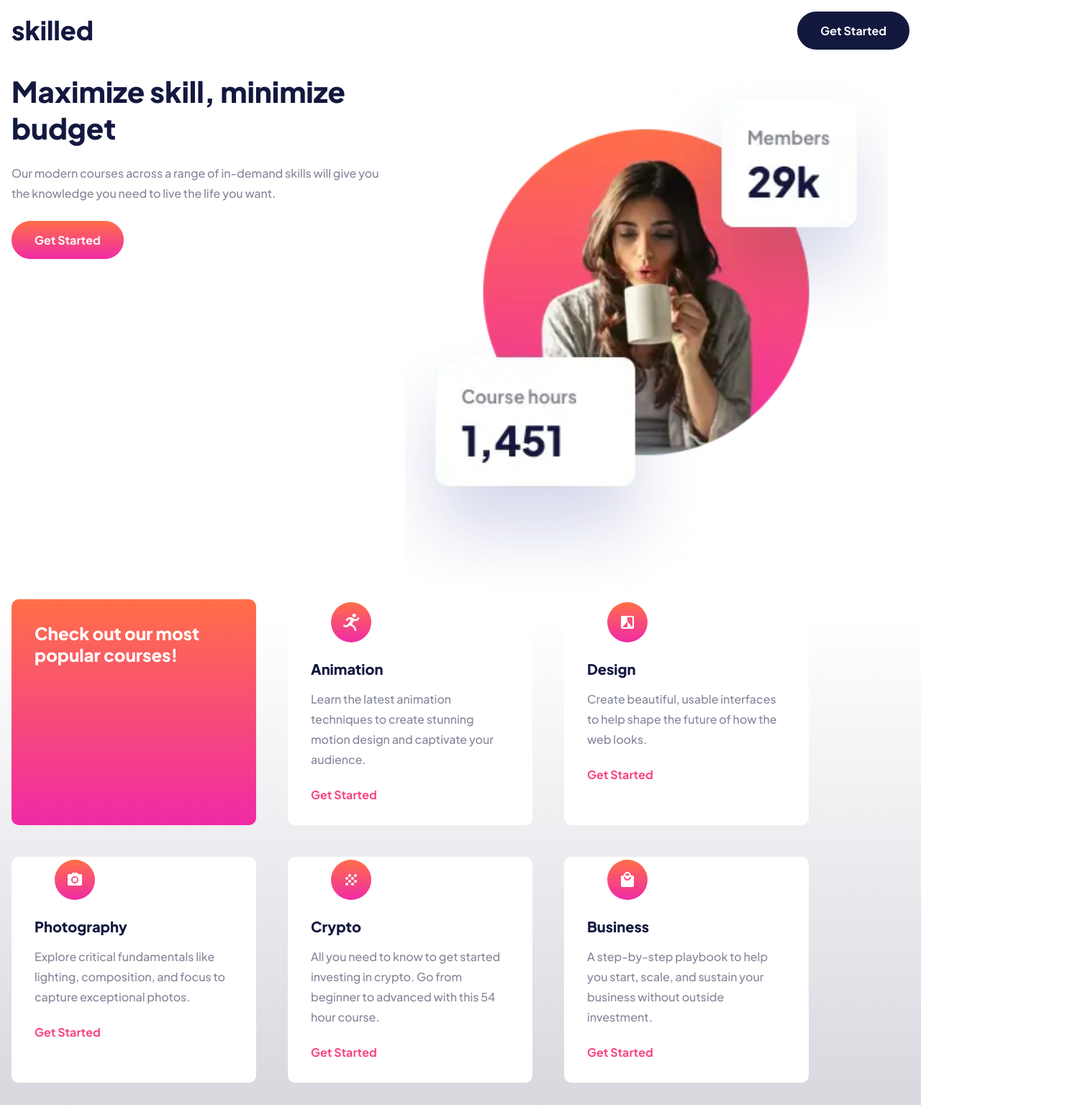
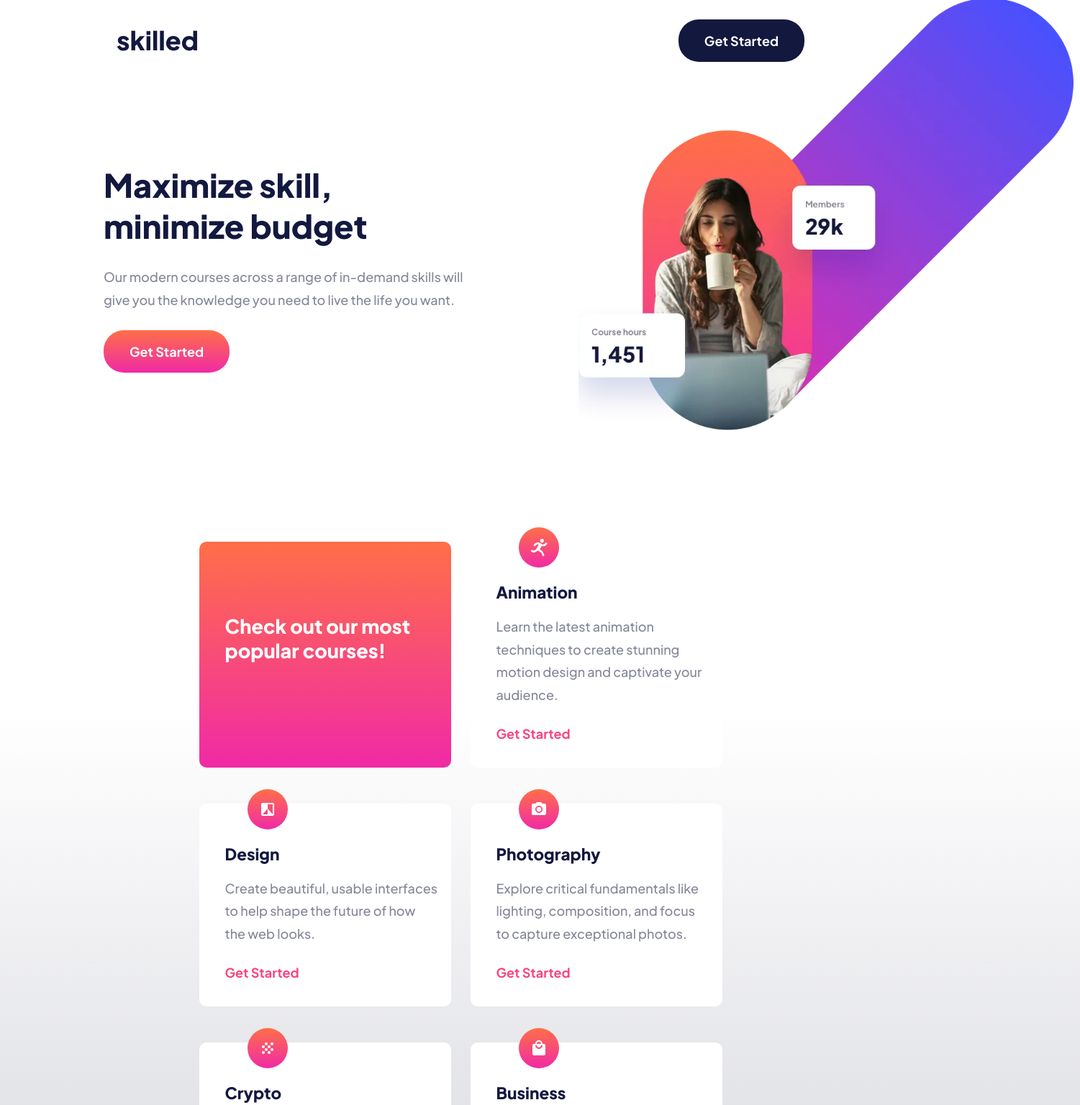
Before and after one commit to PierreFrs/skilled-elearning-landing-page, a plain HTML site: page starter-code/index.html in a window 1280 px wide. Shown: the top 1536 px of the page at 72% size, 1501 px wide, since content can reach past the window. Drawn offline with Linux system fonts and the light colour scheme.

Commit message:
responsive

```diff
--- a/starter-code/styles.css
+++ b/starter-code/styles.css
@@ -78,15 +78,6 @@ body {
     margin-top: 1.5rem;
 }
 
-.hero-container {
-    width: 100%;
-    aspect-ratio: 1/1;
-    background-image: url(./assets/image-hero-mobile.webp);
-    background-repeat: no-repeat;
-	background-position: center;
-	background-size: cover;
-}
-
 .visual .button {
     margin-top: 1.5rem;
     width: fit-content;
@@ -97,6 +88,18 @@ body {
 .visual .button:hover {
     background: rgb(237,129,197);
     background: linear-gradient(180deg, rgba(237,129,197,1) 0%, rgba(255,159,134,1) 100%);
+}
+
+
+.hero-container {
+    width: 100%;
+    aspect-ratio: 1/1;
+    background-image: url(./assets/image-hero-mobile.webp);
+    background-repeat: no-repeat;
+	background-position: center;
+	background-size: cover;
+    margin: -1rem;
+    margin-top: 1.5rem;
 }
 
 .courses-gallery {
@@ -128,7 +131,7 @@ body {
 .logo {
     position: relative;
     width: 56px;
-    top: -1.75rem;
+    top: -56px;
     left: 1.75rem;
 }
 
@@ -136,7 +139,7 @@ body {
     font-size: 1.25rem;
     font-weight: 800;
     color:hsl(233, 54%, 16%);
-    margin-top: -.25rem;
+    margin-top: -2rem;
 }
 
 .gallery-container .paragraph {
@@ -176,22 +179,93 @@ body {
 
 /* media */
 
-@media only screen and (min-width: 276px) {
+@media only screen and (min-width: 376px) {
+    html {
+        font-size: 18px;
+    }
+
+    .header {
+        padding: 1.5rem 2rem;
+        margin-bottom: -20%;
+    }
+
+    .landing-page {
+        padding: 0 2rem;
+    }
+
     .visual {
         flex-direction: row;
+    }
+
+    .text {
+        margin-right: -35%;
+        margin-top: 20%;
+        max-width: 52%;
+        justify-content: center;
+    }
+
+    .hero-container {
+        background-image: url(./assets/image-hero-tablet.webp);
+        position: relative;
+        right: -35%;
     }
 
     .courses-gallery {
         flex-direction: row;
         flex-wrap: wrap;
+        justify-content: center;
+        column-gap: .5rem;
+        padding-bottom: 5rem;
+        padding-top: 7rem;
     }
 
     .gallery-container,
     .gallery-header {
         max-width: 340px;
+        max-height: 260px;
+        padding-right: 1rem;
     }
+
+    .gallery-header {
+        padding-top: 10%;
+    }
+
+    .footer {
+        padding: 1rem 2rem;
+    }
+
 }
 
 @media only screen and (min-width: 769px) {
 
+    .landing-page {
+        padding: 0 8rem;
+    }
+
+    .header {
+        padding: 1.5rem 9rem;
+        margin-bottom: -15%;
+    }
+
+    .visual {
+        column-gap: 9rem;
+    }
+
+    .hero-container {
+        background-image: url(./assets/image-hero-desktop.webp);
+    }
+
+    .courses-gallery {
+        column-gap: 1.5rem;
+    }
+
+    .gallery-container,
+    .gallery-header {
+        max-width: 350px;
+        max-height: 320px;
+    }
+
+    .footer {
+        padding: 1.5rem 9rem;
+    }
 }
```
